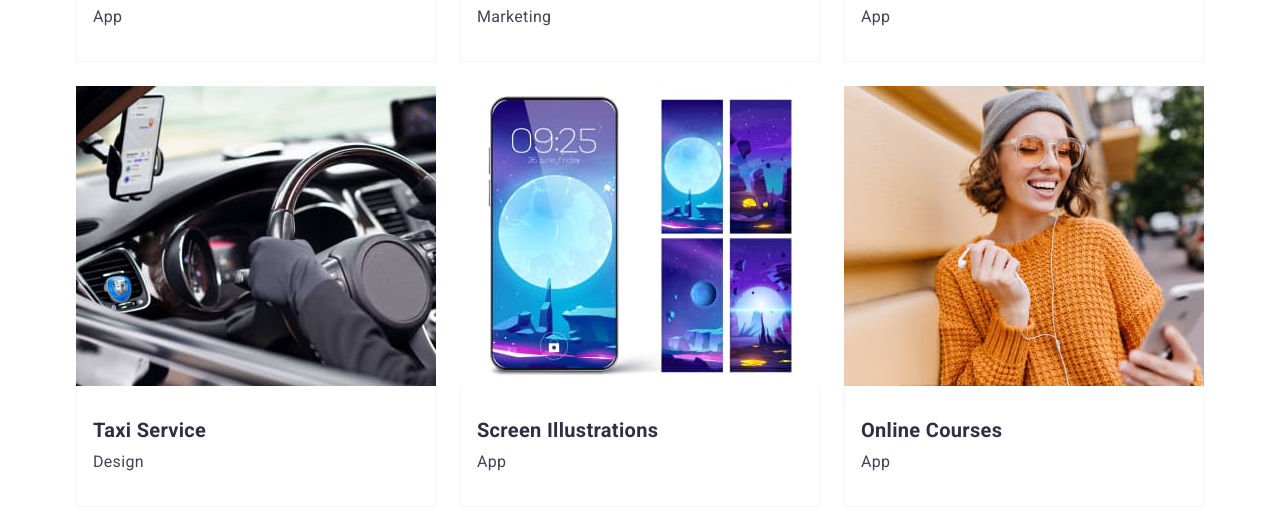
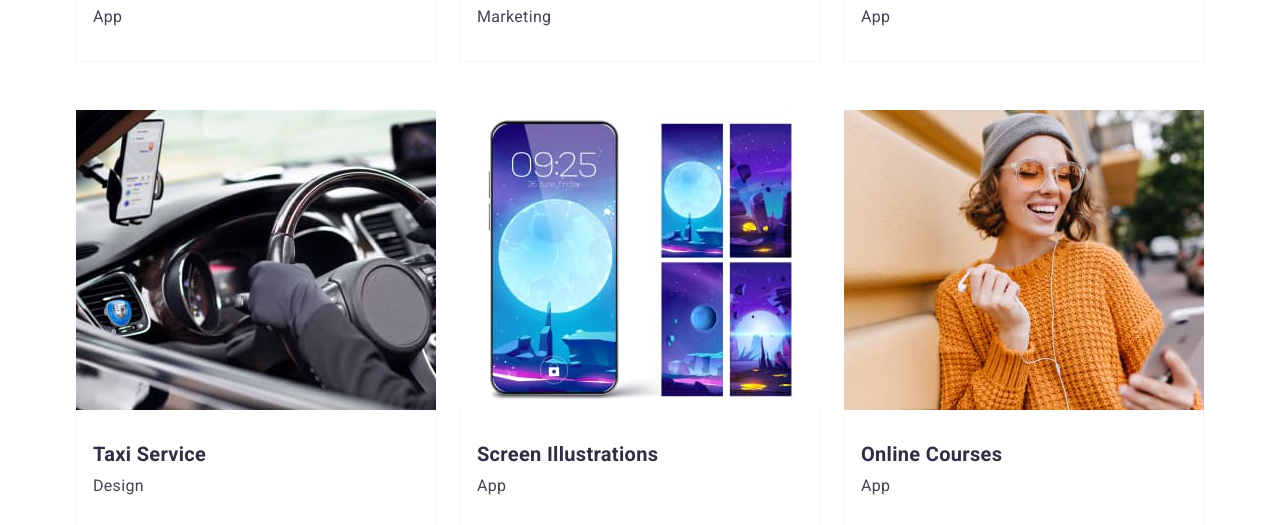
Before and after one commit to godinetcKirill/goit-markup-hw-03, a plain HTML site: page portfolio.html in a window 1280 px wide. Shown: the part 638-1163 px from the top of the page. Drawn offline with nearby package versions, Linux system fonts and the light colour scheme.

Commit message:
homework2

```diff
--- a/css/style.css
+++ b/css/style.css
@@ -312,11 +312,13 @@ color: var(--title-text-color);
 .lisst {
     display: flex;
     flex-wrap: wrap;
-    gap: 24px;
+    gap: 24px ;
     list-style-type: none;
 }
 
 .list-li {
+    margin-bottom: 24px;
+
     flex-basis: calc((100% - 48px) / 3);
 }
 
```
